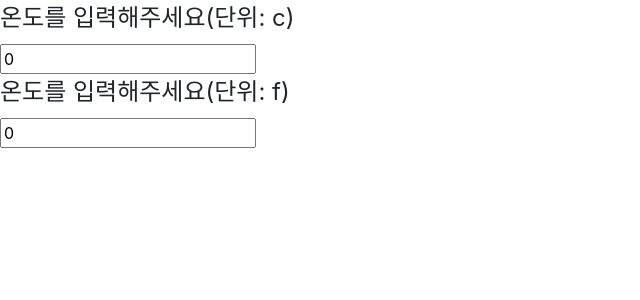
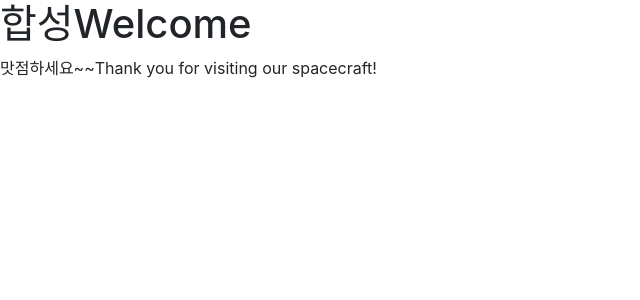
Before and after one commit to davJ-star/siat-react-class-project, a React (Create React App) app: page / in a window 1280 px wide. Shown: the top 300 px of the page, without its empty margins (0-640 px from the left). Built offline with nearby package versions, Linux system fonts and the light colour scheme.

Commit message:
Update WelcomeDialog to enhance UI and integrate FancyBorder component

```diff
--- a/src/composition/FancyBorder.jsx
+++ b/src/composition/FancyBorder.jsx
@@ -7,3 +7,5 @@ const FancyBorder = (props) => {
         </div>
     );
 }
+
+export default FancyBorder;
--- a/src/composition/WelcomeDialog.jsx
+++ b/src/composition/WelcomeDialog.jsx
@@ -4,9 +4,10 @@ import FancyBorder from './FancyBorder';
 // Dialog 컴포넌트는 FancyBorder 컴포넌트를 사용하여 제목과 메시지를 표시합니다.
 function Dialog(props) {
     return (
-        <FancyBorder color="blue">
-            <h1 className="dialog-title">{props.title}</h1>
-            <p className="dialog-message">{props.message}</p>
+        <FancyBorder color="blue"> {/* props.color로 접근 가능 */}
+            {/* props.children으로 접근 가능 -> 하위 내용을 잡아갈 수 있다.*/}
+            <h1 className="dialog-title">합성{props.title}</h1>
+            <p className="dialog-message">맛점하세요~~{props.message}</p>
         </FancyBorder>
     );
 }
--- a/src/index.js
+++ b/src/index.js
@@ -4,6 +4,7 @@ import './index.css';
 import App from './App';
 import reportWebVitals from './reportWebVitals';
 import Calculator from './lifiting/Calculator';
+import WelcomeDialog from './composition/WelcomeDialog';
 
 
 // const root = ReactDOM.createRoot(document.getElementById('root'));
@@ -86,7 +87,8 @@ import Calculator from './lifiting/Calculator';
 const root = ReactDOM.createRoot(document.getElementById('root'));
 root.render(
     // <App />
-    <Calculator />
+    // <Calculator />
+    <WelcomeDialog />
 );
 
 // import LogInOutCtrl from './rending/LogInOutCtrl';
```
